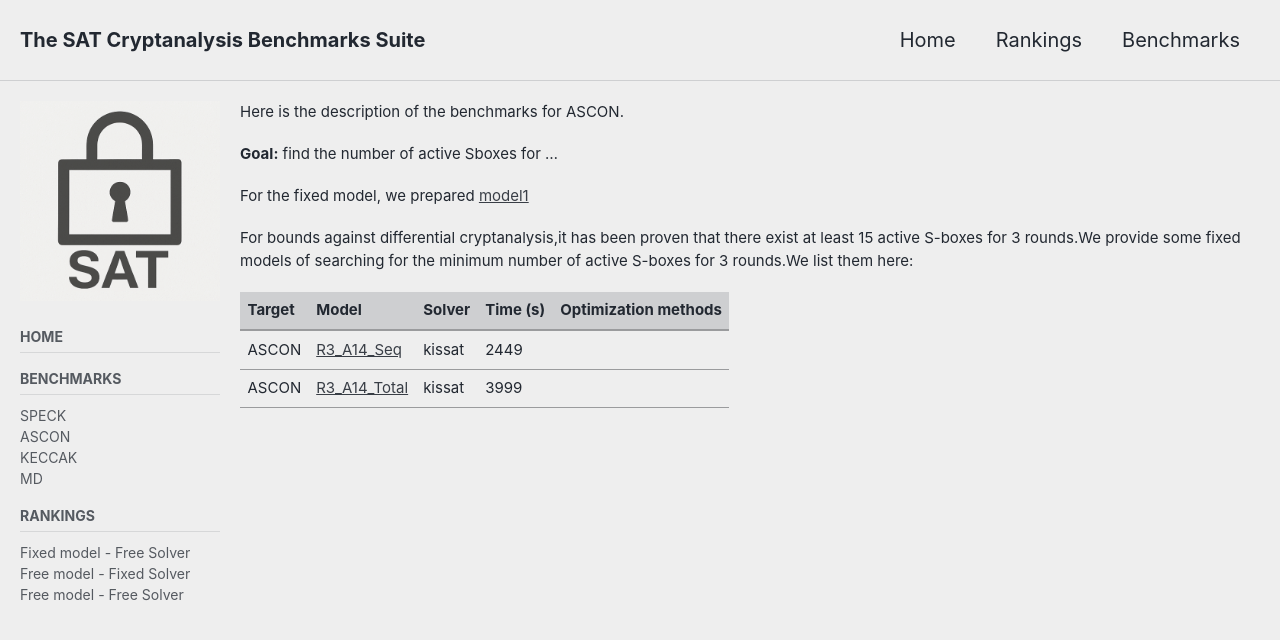
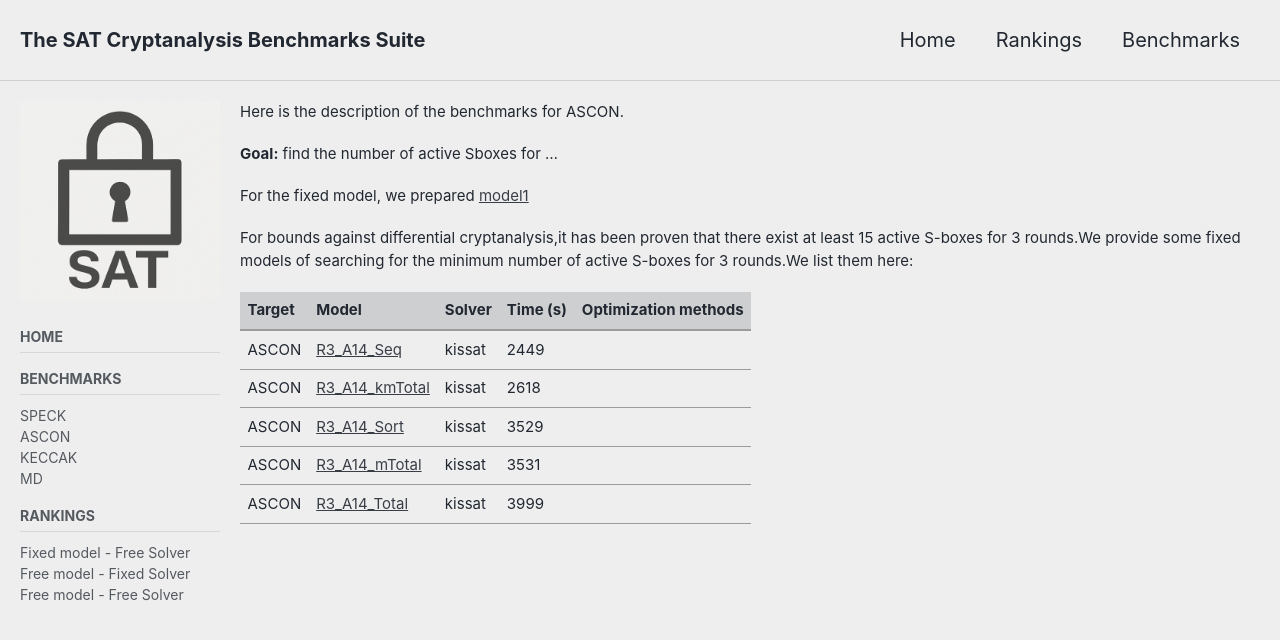
Before and after one commit to cryptanalysisbench/SATbench, a Jekyll site: the page built from benchmarks/ASCON.md, in a window 1280 px wide and 900 px high. Shown: the top 640 px of the window. Built offline with Jekyll 4.4.1, drawn with Linux system fonts in a browser that asks for light colours; cached includes are drawn as plain includes; nearby versions of some CDN libraries.

Commit message:
Update ASCON.md

```diff
--- a/benchmarks/ASCON.md
+++ b/benchmarks/ASCON.md
@@ -20,4 +20,7 @@ For bounds against differential cryptanalysis,it has been proven that there exis
 | Target | Model    | Solver  | Time (s)   | Optimization methods |
 | --------| -------- | ------- |------- | ------- |
 | ASCON   | [R3_A14_Seq](/models/ASCON/R3_A14_Seq.cnf)  | kissat  | 2449  |   |
+| ASCON   | [R3_A14_kmTotal](/models/ASCON/R3_A14_kmTotal.cnf)  | kissat  | 2618  |    |
+| ASCON   | [R3_A14_Sort](/models/ASCON/R3_A14_Sort.cnf)  | kissat  | 3529  |    |
+| ASCON   | [R3_A14_mTotal](/models/ASCON/R3_A14_mTotal.cnf)  | kissat  | 3531  |    |
 | ASCON   | [R3_A14_Total](/models/ASCON/R3_A14_Total.cnf)  | kissat  | 3999  |    |
```
